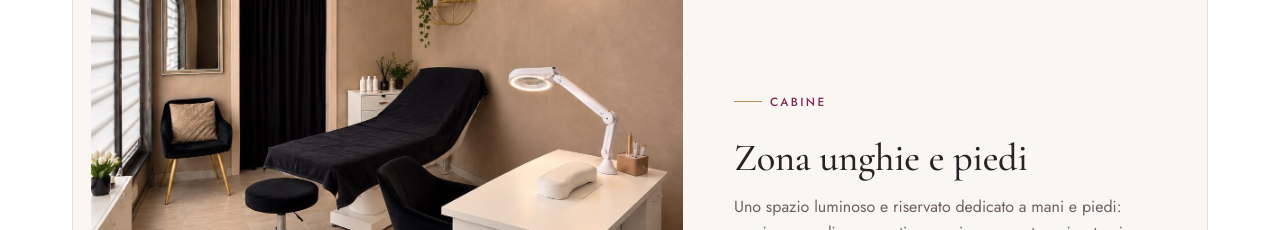
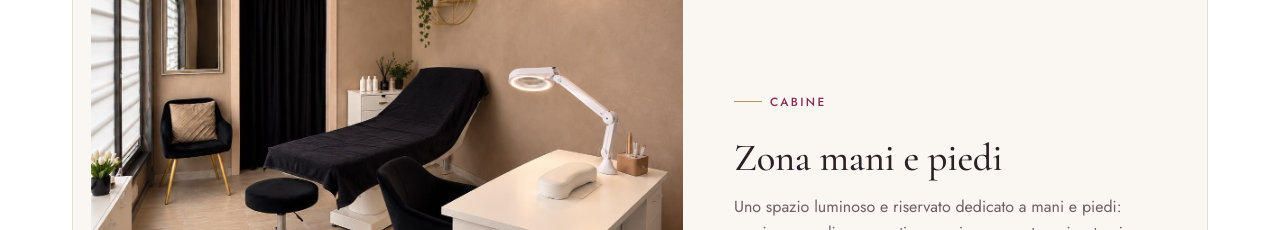
Before and after one commit to AndreaCoffaro/immagine-bellezza, a plain HTML site: page index.html in a window 1280 px wide. Shown: the part 9360-9590 px from the top of the page. Drawn offline with nearby package versions, Linux system fonts and the light colour scheme.

Commit message:
Rinominata «Zona unghie e piedi» in «Zona mani e piedi»
Co-Authored-By: Claude Opus 5.5 <noreply@anthropic.com>

```diff
--- a/content/galleria.json
+++ b/content/galleria.json
@@ -41,9 +41,9 @@
     },
     {
       "src": "/images/web/struttura/zona-unghie-piedi.jpg",
-      "nome": "Zona unghie e piedi",
+      "nome": "Zona mani e piedi",
       "zona": "cabine",
-      "alt": "Zona unghie e piedi: lettino per pedicure e postazione manicure con lampada",
+      "alt": "Zona mani e piedi: lettino per pedicure e postazione manicure con lampada",
       "pos": "",
       "evidenza": true,
       "testo": "Uno spazio luminoso e riservato dedicato a mani e piedi: manicure, pedicure curativa, semipermanente e ricostruzione unghie."
--- a/css/style.css
+++ b/css/style.css
@@ -434,7 +434,7 @@ body.menu-open{overflow:hidden}
 .gal-cap small{display:block;margin-bottom:5px;font-family:var(--font-ui);font-size:.62rem;font-weight:500;letter-spacing:.22em;text-transform:uppercase;color:var(--oro-chiaro)}
 @media (max-width:980px){.grid-galleria{columns:2}}
 
-/* Foto in evidenza (es. zona unghie e piedi): intera, grande, con testo e pulsante */
+/* Foto in evidenza (es. zona mani e piedi): intera, grande, con testo e pulsante */
 .gal-evidenza{
   display:grid;grid-template-columns:1.3fr 1fr;gap:clamp(24px,4vw,56px);align-items:center;
   margin-bottom:clamp(20px,3vw,32px);padding:clamp(12px,1.4vw,18px);
--- a/index.html
+++ b/index.html
@@ -275,7 +275,7 @@
         <p data-t="galleria.testo">Dall'ingresso alla SPA: fai un giro negli ambienti dove ci prendiamo cura di te. Tocca una foto per ingrandirla.</p>
       </div>
       <div class="zone-galleria reveal" id="zone-galleria" role="group" aria-label="Scegli la zona" hidden></div>
-      <div id="evidenza-galleria"><!-- foto "in evidenza" (es. zona unghie e piedi) --></div>
+      <div id="evidenza-galleria"><!-- foto "in evidenza" (es. zona mani e piedi) --></div>
       <div class="grid-galleria reveal" id="grid-galleria"><!-- generato da js/script.js (content/galleria.json) --></div>
       <!-- su mobile foto e schede scorrono in orizzontale: contatore, barra e frecce -->
       <div class="car-nav">
```
